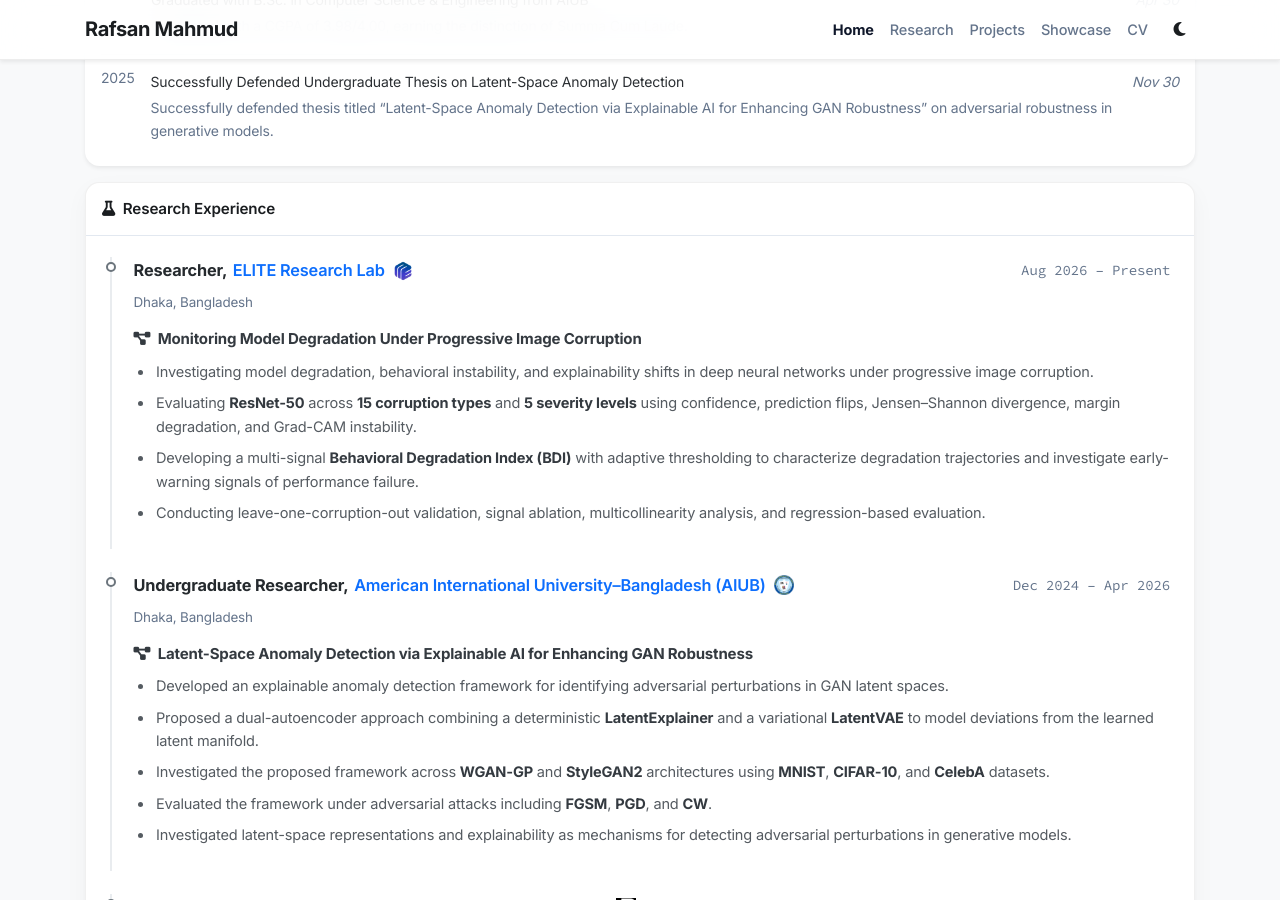
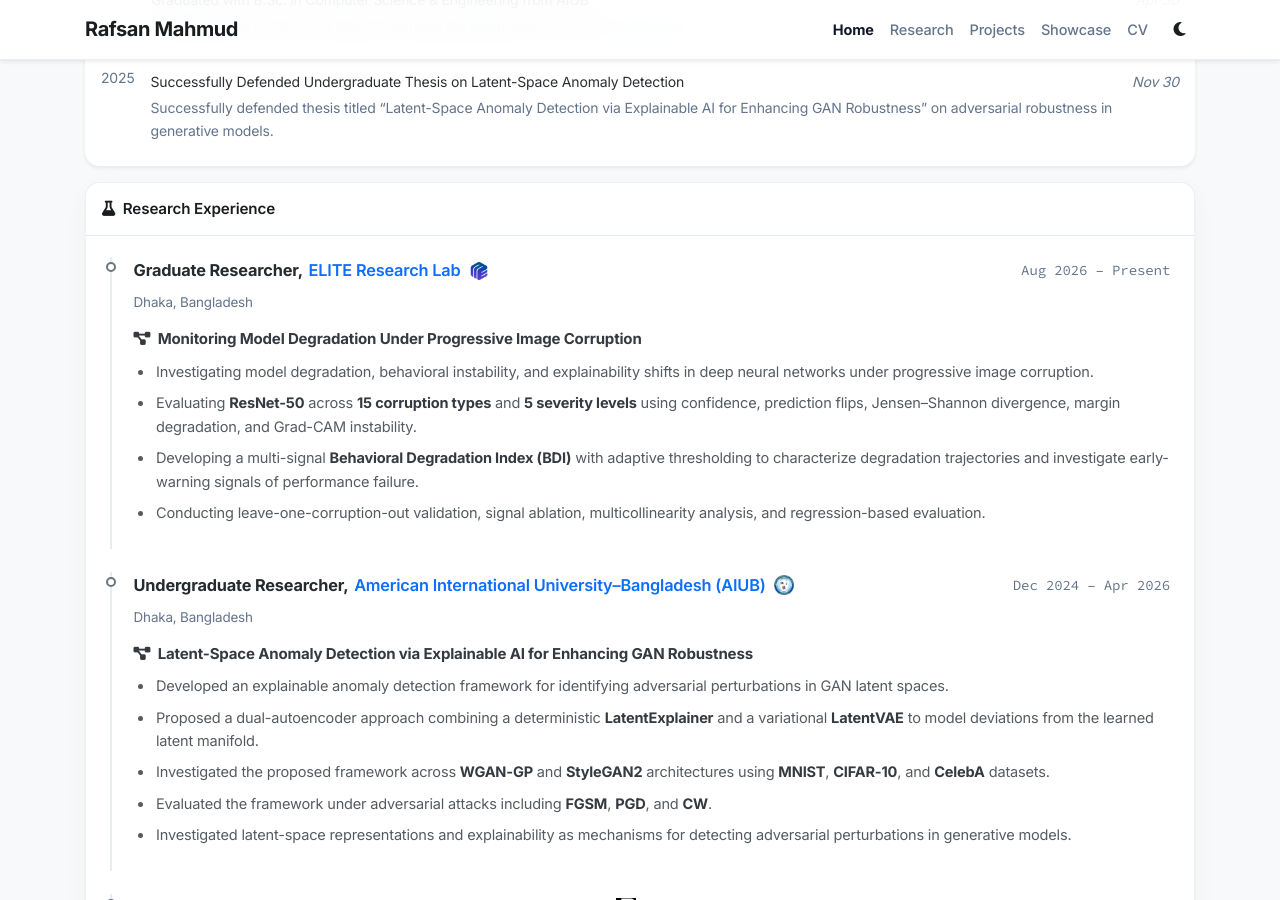
Before and after one commit to RAAFSAAN0/RAAFSAAN0.github.io, a Jekyll site: the page built from index.html, in a window 1280 px wide and 900 px high, scrolled down 973 px. Built offline with Jekyll 4.4.1, drawn with Linux system fonts in a browser that asks for light colours; nearby versions of some CDN libraries; a style sheet for code colours, icons or effects is not loaded.

Commit message:
Update research_experience_card.html

```diff
--- a/_includes/widgets/research_experience_card.html
+++ b/_includes/widgets/research_experience_card.html
@@ -12,7 +12,7 @@
 
             <div class="research-entry-header">
                 <div class="research-title-group">
-                    <span class="research-position">Researcher,</span>
+                    <span class="research-position">Graduate Researcher,</span>
                     <a
                         href="https://elitelab.ai/"
                         target="_blank"
```
